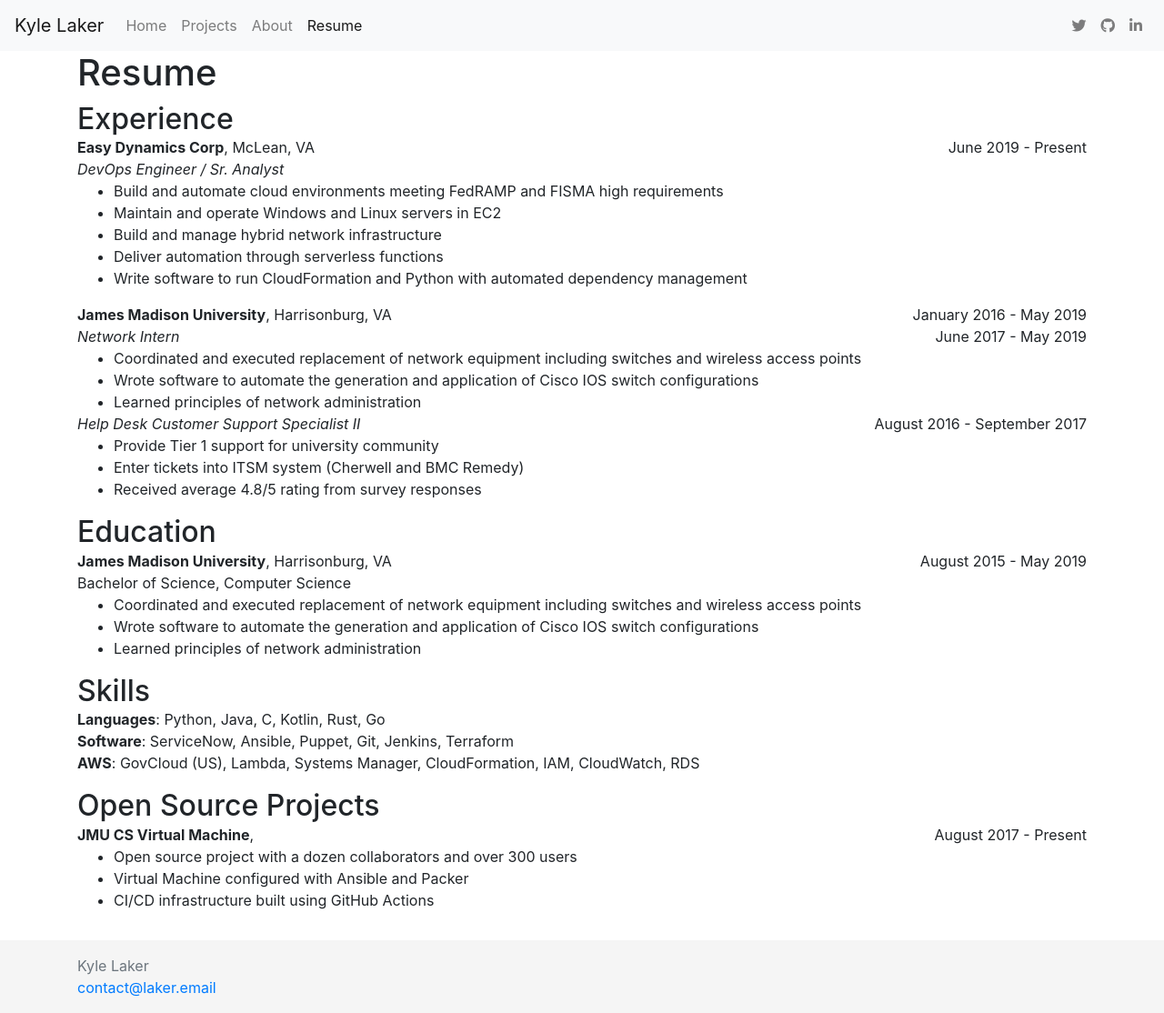
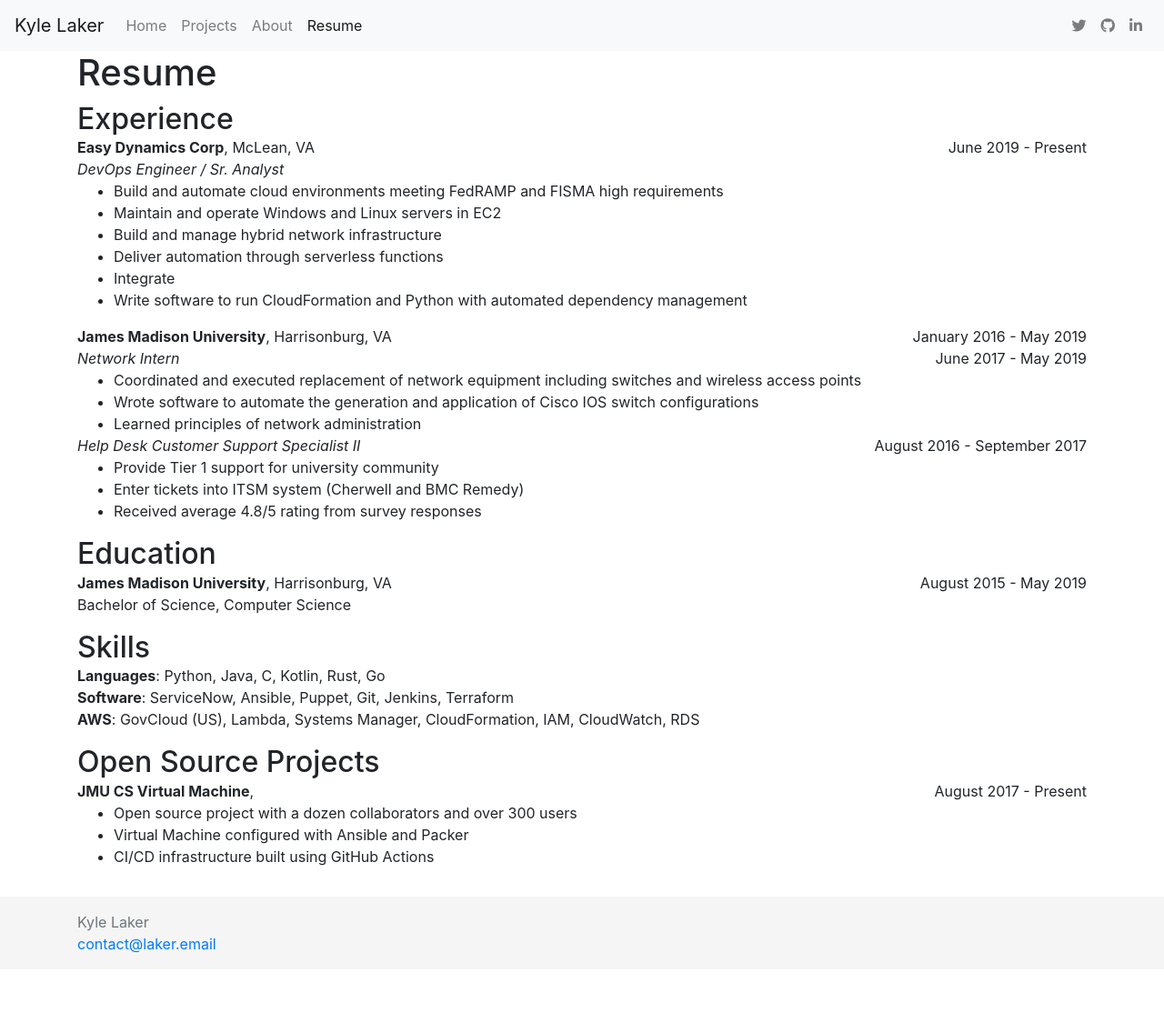
Before and after one commit to kylelaker/kylelaker.com, a Jekyll site: the page built from resume.html, in a window 1280 px wide. Shown: the whole page at 91% size. Built offline with Jekyll 4.4.1, drawn with Linux system fonts in a browser that asks for light colours; nearby versions of some CDN libraries; after the commit the page ends 1066 px from its top, so only the background shows below that.

Commit message:
Fix copy & paste mistake

```diff
--- a/assets/css/resume.css
+++ b/assets/css/resume.css
@@ -1,6 +1,9 @@
 /* RESUME */
 
 @media print {
+    @page {
+        margin: 1in 1in 1in 1in;
+    }
     .resume-top-header {
         text-align: center;
     }
--- a/resume.html
+++ b/resume.html
@@ -34,6 +34,7 @@ custom_styles: ["/assets/css/resume.css"]
                 <li>Maintain and operate Windows and Linux servers in EC2</li>
                 <li>Build and manage hybrid network infrastructure</li>
                 <li>Deliver automation through serverless functions</li>
+                <li>Integrate </li>
                 <li>Write software to run CloudFormation and Python with automated dependency management</li>
             </ul>
         </div>
@@ -74,11 +75,6 @@ custom_styles: ["/assets/css/resume.css"]
             <div class="clearfix"></div>
             <p class="job-title">Bachelor of Science, Computer Science</p>
             <div class="clearfix"></div>
-            <ul class="job-desc">
-                <Li>Coordinated and executed replacement of network equipment including switches and wireless access points</li>
-                <li>Wrote software to automate the generation and application of Cisco IOS switch configurations</li>
-                <li>Learned principles of network administration</li>
-            </ul>
         </div>
     </div>
 
```
